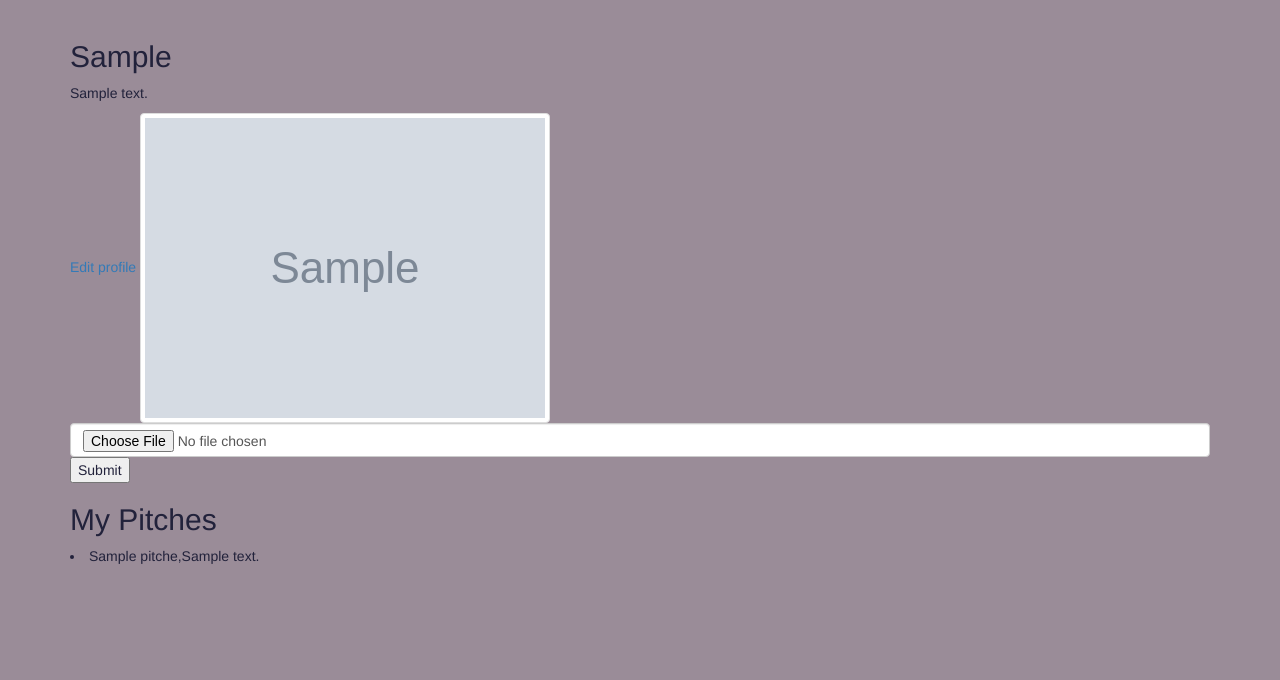
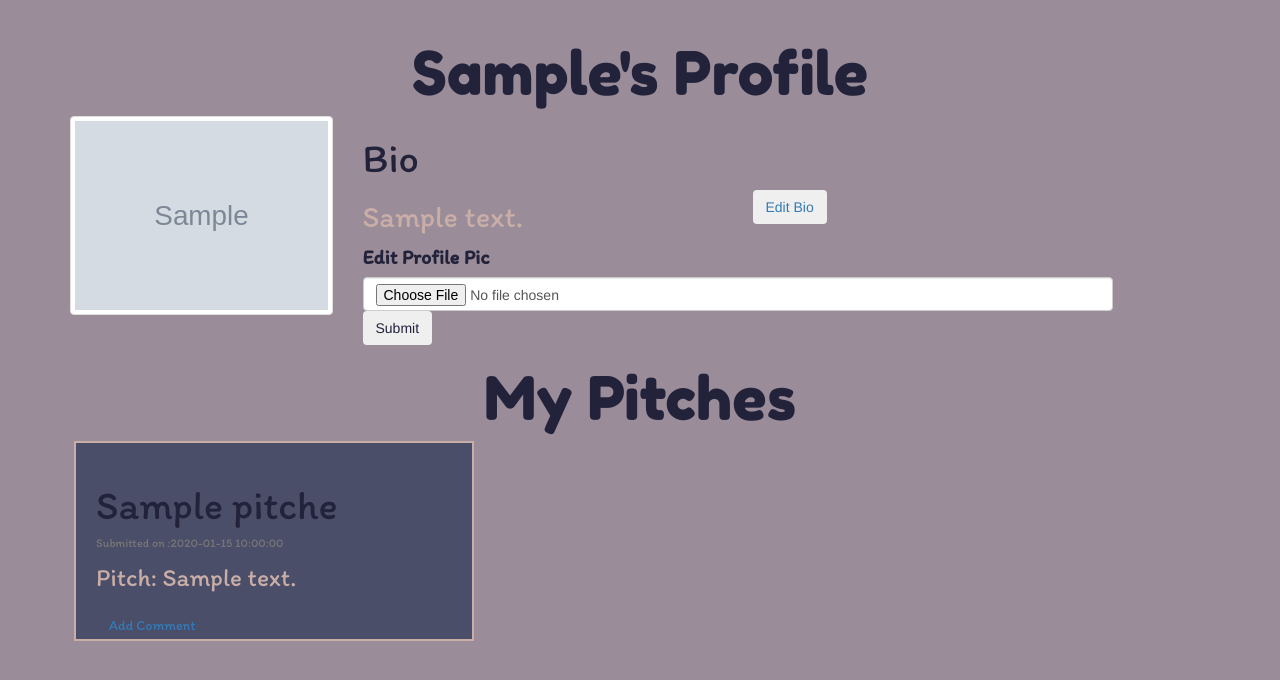
Before and after one commit to kangangi/pitchIP, a Flask app: a page that uses app/templates/profile/profile.html in a window 1280 px wide. Shown: the part 52-732 px from the top of the page. Run offline with Flask 2, Linux system fonts and the light colour scheme; a user stored in the database is signed in; tables that the repository leaves empty hold one stand-in row (values such as "Sample post"); grey boxes marked "Sample" are stand-in pictures; some libraries are stand-ins or nearby versions.

Commit message:
add styling changes and README.md

```diff
--- /dev/null
+++ b/app/static/css/profile.css
@@ -0,0 +1,41 @@
+.card {
+    border: solid #C9ADA7 2px;
+    height: 200px;
+    width: 400px;
+    padding: 20px;
+    margin: 4px;
+    font-size: 25px;
+    font-family: 'Itim', cursive;
+    background-color: #4A4E69;
+    text-align: justify;
+  }
+
+h2{
+    font-family: 'Fredoka One', cursive;
+    font-size: 60px;
+    text-align: center;
+}
+
+h3{
+    font-size: 40px;
+    font-family: 'Itim', cursive;
+
+}
+
+p{
+    font-size: 25px;
+    font-family: 'Itim', cursive;
+    color: #C9ADA7
+}
+
+h4{
+    font-size: 30px;
+    font-family: 'Itim', cursive;
+    color: #C9ADA7
+}
+
+#label{
+    font-size: 20px;
+    font-family: 'Itim', cursive;
+    color: #22223B
+}
--- a/app/templates/pitches.html
+++ b/app/templates/pitches.html
@@ -20,7 +20,7 @@
             <div class="card-body">
                 <h2 class="card-title">{{pitch.title}}</h2>
                 <h6 class="card-subtitle mb-2 text-muted">Submitted on :{{pitch.date}}</h6>
-                <p class="card-text">{{pitch.description}}</p>
+                <p class="card-text">Pitch: {{pitch.description}}</p>
                 <a href="{{url_for('main.comment',user = current_user.id, pitch_id = pitch.id)}}"
                     class="btn btn-outline-info"> Add Comment </a>
             </div>
--- a/app/templates/profile/profile.html
+++ b/app/templates/profile/profile.html
@@ -1,37 +1,69 @@
 {% extends 'base.html' %}
+
+{% block styles%}
+{{ super() }}
+<link rel="stylesheet" href="{{url_for('static',filename='css/profile.css')}}">
+<link href="https://fonts.googleapis.com/css2?family=Fredoka+One&family=Lato:wght@400;700&display=swap"
+    rel="stylesheet">
+<link href="https://fonts.googleapis.com/css2?family=Itim&display=swap" rel="stylesheet">
+{% endblock %}
 
 {% block content %}
 <div class="container">
-<h2>{{user.username| capitalize}}</h2>
+    <h2>{{user.username| capitalize}}'s Profile</h2>
 
-<!--Displaying user bio-->
-{% if user.bio %}
-<p> {{user.bio}}</p>
-{%else%}
-<p> {{user.username| capitalize}} has no bio </p>
-{% endif %}
-
-{% if user == current_user %}
-<a href="{{url_for('main.update_profile',uname=user.username)}}">Edit profile</a>
-{% endif %}
-
+    <div class="row">
+        <div class="col-md-3">
             {% if user.profile_pic_url %}
             <img src="{{url_for('static',filename=user.profile_pic_url)}}" alt="" class="img-thumbnail">
             {%else%}
-<p>No profile picture</p>
+            <img src="{{url_for('static',filename='photos/pic.png')}}""  alt=""class=" img-thumbnail">
             {% endif %}
+        </div>
+        <div class="col-md-8">
+            <h3>Bio</h3>
+            <div class="row">
+                <div class="col-md-6">
+                    {% if user.bio %}
+
+                    <h4> {{user.bio}}</h4>
+                    {%else%}
+                    <h4> {{user.username| capitalize}} has no bio </h4>
+                    {% endif %}
+                </div>
+                <div class="col-md-6">
                     {% if user == current_user %}
-<form action="{{url_for('main.update_pic',uname=user.username)}}" method="post" enctype="multipart/form-data">
+                    <button class="btn btn-outline-info"><a
+                            href="{{url_for('main.update_profile',uname=user.username)}}">Edit Bio</a></button>
+                    {% endif %}
+                </div>
+            </div>
+
+            {% if user == current_user %}
+            <form action="{{url_for('main.update_pic',uname=user.username)}}" method="post"
+                enctype="multipart/form-data">
+                <label id="label"> Edit Profile Pic</label>
                 <input type="file" name="photo" class="form-control" required>
-    <input type="submit">
+                <input type="submit" class="btn btn-outline-info">
             </form>
             {% endif %}
+        </div>
+    </div>
 
     <h2>My Pitches</h2>
 
     {% for pitch in pitches %}
-<li>{{pitch.title}},{{pitch.description}} </li>
-
+    <div id="card">
+        <div class="card">
+            <div class="card-body">
+                <h3 class="card-title">{{pitch.title}}</h3>
+                <h6 class="card-subtitle mb-2 text-muted">Submitted on :{{pitch.date}}</h6>
+                <p class="card-text">Pitch: {{pitch.description}}</p>
+                <a href="{{url_for('main.comment',user = current_user.id, pitch_id = pitch.id)}}"
+                    class="btn btn-outline-info"> Add Comment </a>
+            </div>
+        </div>
+    </div>
     {% endfor %}
 
 </div>
--- a/manage.py
+++ b/manage.py
@@ -4,7 +4,7 @@ from app.models import User, Pitch, Category,Comment
 from flask_migrate import Migrate, MigrateCommand
 
 #create app instance
-app = create_app('test')
+app = create_app('development')
 
 manager = Manager(app)
 migrate = Migrate(app,db)
```
Also changed, not shown: README.md, app/static/photos/download.jpeg (added), app/static/photos/pic.png (added). Lines whose indentation alone changed are shown as unchanged.
